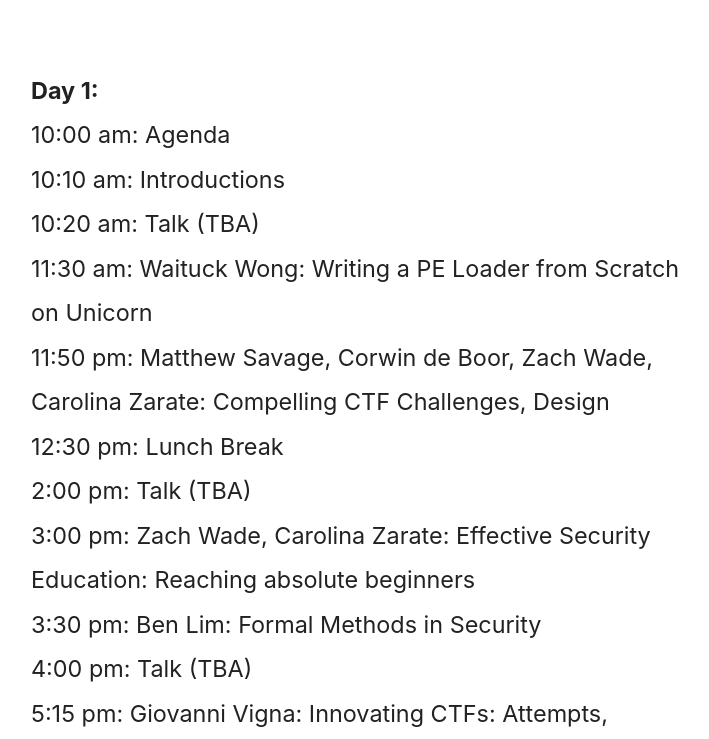
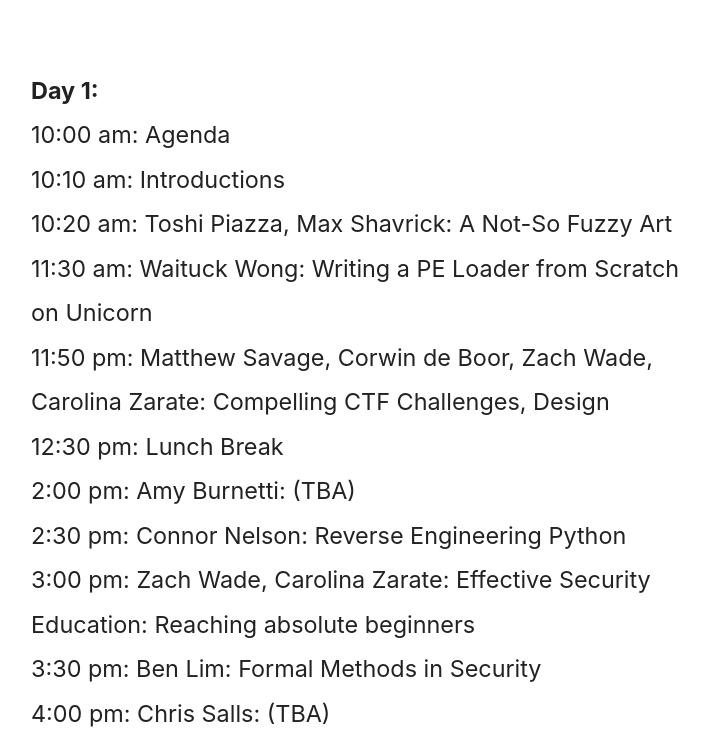
Before and after one commit to pwndevils/WeCTFinASU, a plain HTML site: page index.html in a window 1280 px wide. Shown: the part 2861-3600 px from the top of the page, without its empty margins (284-993 px from the left). Drawn offline with Linux system fonts and the light colour scheme.

Commit message:
talks added

```diff
--- a/index.html
+++ b/index.html
@@ -158,26 +158,26 @@
 								<strong>Day 1:</strong><br>
 								10:00 am: Agenda<br>
 								10:10 am: Introductions<br>
-								10:20 am: Talk (TBA)<br>
+								10:20 am: Toshi Piazza, Max Shavrick: A Not-So Fuzzy Art<br>
 								11:30 am: Waituck Wong: Writing a PE Loader from Scratch on Unicorn<br>
 								11:50 pm: Matthew Savage, Corwin de Boor, Zach Wade, Carolina Zarate: Compelling CTF Challenges, Design<br>
 								12:30 pm: Lunch Break<br>
-								2:00 pm:  Talk (TBA)<br>
+								2:00 pm:  Amy Burnetti: (TBA)<br> <!-- Amy -->
+								2:30 pm:  Connor Nelson: Reverse Engineering Python<br>
 								3:00 pm:  Zach Wade, Carolina Zarate: Effective Security Education: Reaching absolute beginners<br>
 								3:30 pm:  Ben Lim: Formal Methods in Security<br>
-								4:00 pm:  Talk (TBA)<br>
+								4:00 pm:  Chris Salls: (TBA)<br> <!-- chris salls -->
 								5:15 pm:  Giovanni Vigna: Innovating CTFs: Attempts, Successes, and Failures<br>
 								6:00 pm:  End of day 1
 								<br>
 								<strong>Day 2:</strong><br>
 								10:00 am: Agenda<br>
-								10:10 am: Arvind: N-version ROP: One chain to rule them all<br>
-								10:40 am: Artemis Tosini: An Introduction to Hardware Hacking<br>
-								11:05 am: Short Talk (TBA)<br>
-								11:30 am: Short Talk (TBA)<br>
-								12:00 pm: Discussion<br>
-								11:05 am: Short Talk (TBA)<br>
-								11:30 am: Short Talk (TBA)<br>
+								10:05 am: Arvind: N-version ROP: One chain to rule them all<br>
+								10:35 am: Artemis Tosini: An Introduction to Hardware Hacking<br>
+								11:00 am: Connor Nelson: IRE<br>
+								11:20 am: Short Talk (TBA)<br> <!-- pwndevils -->
+								11:40 am: Short Talk (TBA)<br> <!-- rpisec -->
+								12:10 pm: Discussion<br>
 								12:30 pm: End of day 2
 								</p>
 							</div>
```
